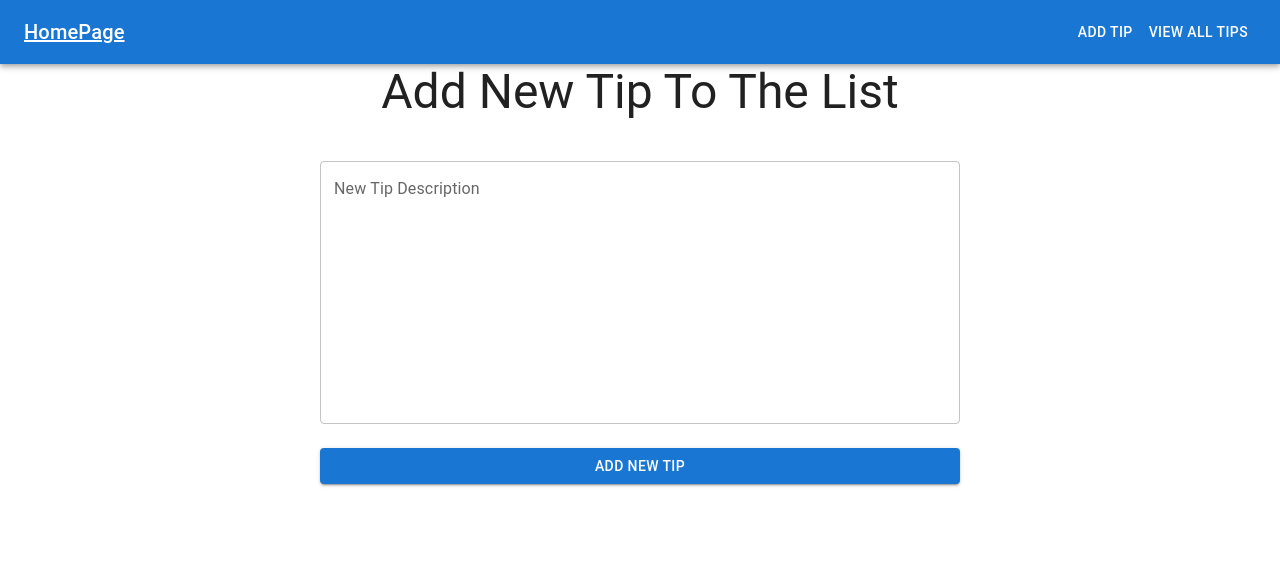
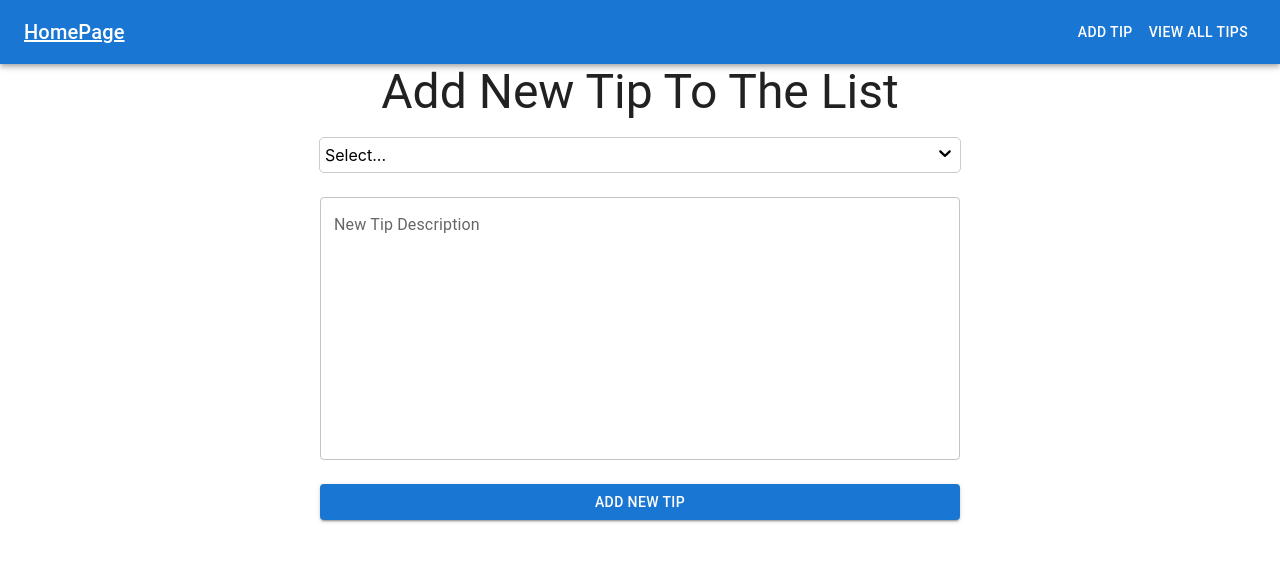
Before and after one commit to ijasilari/Tip-of-the-day-app, a React (Create React App) app in the folder client/: page /addtip in a window 1280 px wide. Shown: the top 562 px of the page. Built offline with nearby package versions, Linux system fonts and the light colour scheme.

Commit message:
added dropdown fucntionality

```diff
--- a/client/src/AddTip.js
+++ b/client/src/AddTip.js
@@ -5,8 +5,23 @@ import Typography from "@mui/material/Typography";
 import Button from "@mui/material/Button";
 import { useFormik } from "formik";
 import axios from "axios";
+import Dropdown from "./Dropdown";
+import { useState } from "react";
 
 function AddTip() {
+  const [catId, setCategoryId] = useState();
+
+  const categoryOptions = [
+    {value: 1, label: "CSS"},
+    {value: 2, label: "Java"},
+    {value: 3, label: "JavaScript"},
+    {value: 4, label: "HTTP"},
+    {value: 5, label: "Python"},
+    {value: 6, label: "CPP"},
+    {value: 7, label: "Dart"},
+    {value: 8, label: "Flutter"},
+    {value: 9, label: "Rust"}
+  ]
 
     const AddNewTip = async () => {
       const newTip = { description: formikTip.values.description };
@@ -55,6 +70,12 @@ function AddTip() {
       >
         Add New Tip To The List
       </Typography>
+      <Dropdown
+          isSearchable
+          placeHolder="Select..."
+          options={categoryOptions}
+          onChange={(categoryId) => setCategoryId(categoryId.label)}
+        />
       <Box
         component="form"
         onSubmit={formikTip.handleSubmit}
@@ -93,6 +114,7 @@ function AddTip() {
         >
           Add New Tip
         </Button>
+        {console.log(catId)}
       </Box>
     </>
   );
--- /dev/null
+++ b/client/src/Dropdown.css
@@ -0,0 +1,76 @@
+.dropdown-container {
+    text-align: left;
+    border: 1px solid #ccc;
+    position: relative;
+    border-radius: 5px;
+    width: 50%;
+    display: block;
+    margin-left: auto;
+    margin-right: auto;
+  }
+
+  .dropdown-input {
+    padding: 5px;
+    display: flex;
+    align-items: center;
+    justify-content: space-between;
+    user-select: none;
+  }
+
+  .dropdown-menu {
+    position: absolute;
+    transform: translateY(4px);
+    width: 100%;
+    border: 1px solid #ccc;
+    border-radius: 5px;
+    overflow: auto;
+    max-height: 150px;
+    background-color: #fff;
+    z-index: 99;
+  }
+
+  .dropdown-item {
+    padding: 5px;
+    cursor: pointer;
+  }
+
+  .dropdown-item:hover {
+    background-color: #9fc3f870;
+  }
+
+  .dropdown-item.selected {
+    background-color: #0d6efd;
+    color: #fff;
+  }
+
+  .dropdown-tags {
+    display: flex;
+    flex-wrap: wrap;
+    gap: 5px;
+  }
+
+  .dropdown-tag-item {
+    background-color: #ddd;
+    padding: 2px 4px;
+    border-radius: 2px;
+    display: flex;
+    align-items: center;
+  }
+
+  .dropdown-tag-close {
+    display: flex;
+    align-items: center;
+  }
+
+  .search-box {
+    padding: 5px;
+    background-color: #eee;
+  }
+
+  .search-box input {
+    width: 100%;
+    box-sizing: border-box;
+    padding: 5px;
+    border: 1px solid #ccc;
+    border-radius: 5px;
+  }
--- /dev/null
+++ b/client/src/Dropdown.js
@@ -0,0 +1,157 @@
+import React from "react";
+import { useEffect } from "react";
+import { useState } from "react";
+import { useRef } from "react";
+
+import './Dropdown.css'
+
+const Icon = () => {
+  return (
+    <svg height="20" width="20" viewBox="0 0 20 20">
+      <path d="M4.516 7.548c0.436-0.446 1.043-0.481 1.576 0l3.908 3.747 3.908-3.747c0.533-0.481 1.141-0.446 1.574 0 0.436 0.445 0.408 1.197 0 1.615-0.406 0.418-4.695 4.502-4.695 4.502-0.217 0.223-0.502 0.335-0.787 0.335s-0.57-0.112-0.789-0.335c0 0-4.287-4.084-4.695-4.502s-0.436-1.17 0-1.615z"></path>
+    </svg>
+  );
+};
+
+const CloseIcon = () => {
+    return (
+        <svg height="20" width="20" viewBox="0 0 20 20">
+            <path d="M14.348 14.849c-0.469 0.469-1.229 0.469-1.697 0l-2.651-3.030-2.651 3.029c-0.469 0.469-1.229 0.469-1.697 0-0.469-0.469-0.469-1.229 0-1.697l2.758-3.15-2.759-3.152c-0.469-0.469-0.469-1.228 0-1.697s1.228-0.469 1.697 0l2.652 3.031 2.651-3.031c0.469-0.469 1.228-0.469 1.697 0s0.469 1.229 0 1.697l-2.758 3.152 2.758 3.15c0.469 0.469 0.469 1.229 0 1.698z"></path>
+        </svg>
+    );
+};
+const Dropdown = ({ placeHolder, options, isMulti, isSearchable, onChange }) => {
+    const [showMenu, setShowMenu] = useState(false);
+    const [selectedValue, setSelectedValue] = useState(isMulti ? [] : null);
+    const [searchValue, setSearchValue] = useState("");
+    const searchRef = useRef();
+    const inputRef = useRef();
+    let selectedVal;
+
+    useEffect(() => {
+      setSearchValue("");
+      if (showMenu && searchRef.current) {
+        searchRef.current.focus();
+      }
+    }, [showMenu]);
+
+    useEffect(() => {
+      const handler = (e) => {
+        if (inputRef.current && !inputRef.current.contains(e.target)) {
+          setShowMenu(false);
+        }
+      };
+
+      window.addEventListener("click", handler);
+      return () => {
+        window.removeEventListener("click", handler);
+      };
+    });
+
+    const handleInputClick = (e) => {
+      setShowMenu(!showMenu);
+    }
+
+    const getDisplay = () => {
+      if (!selectedValue || selectedValue.length === 0) {
+          return placeHolder;
+      }
+      if (isMulti) {
+          return (
+              <div className="dropdown-tags">
+                  {selectedValue.map((option) => (
+                      <div key={option.value} className="dropdown-tag-item">
+                          {option.label}
+                          <span onClick={(e) => onTagRemove(e, option)} className="dropdown-tag-close"><CloseIcon /></span>
+                      </div>
+                  ))}
+              </div>
+          );
+      }
+      selectedVal = selectedValue.value;
+      return selectedValue.label;
+  };
+
+  const removeOption = (option) => {
+      return selectedValue.filter((o) => o.value !== option.value);
+  };
+
+  const onTagRemove = (e, option) => {
+      const newValue = removeOption(option);
+      setSelectedValue(newValue);
+      onChange(newValue);
+  };
+
+  const onItemClick = (option) => {
+    let newValue;
+    if (isMulti) {
+        if (selectedValue.findIndex((o) => o.value === option.value) >= 0) {
+             newValue = removeOption(option);
+        } else {
+            newValue = [...selectedValue, option];
+        }
+    } else {
+        newValue = option;
+    }
+    setSelectedValue(newValue);
+    onChange(newValue);
+  };
+
+    const isSelected = (option) => {
+      if (isMulti) {
+          return selectedValue.filter((o) => o.value === option.value).length > 0;
+      }
+      if (!selectedValue) {
+          return false;
+      }
+      return selectedValue.value === option.value;
+    }
+
+    const onSearch = (e) => {
+      setSearchValue(e.target.value);
+    };
+
+    const getOptions = () => {
+      if (!searchValue) {
+        return options;
+      }
+
+      return options.filter(
+        (option) =>
+          option.label.toLowerCase().indexOf(searchValue.toLowerCase()) >= 0
+      );
+    };
+
+    return (
+      <div className="dropdown-container">
+        <div ref={inputRef} onClick={handleInputClick} className="dropdown-input">
+          <div className="dropdown-selected-value">{getDisplay()}</div>
+          <div className="dropdown-tools">
+            <div className="dropdown-tool">
+              <Icon />
+            </div>
+          </div>
+        </div>
+        {showMenu && (
+          <div className="dropdown-menu">
+            {isSearchable && (
+              <div className="search-box">
+                <input onChange={onSearch} value={searchValue} ref={searchRef} />
+              </div>
+            )}
+            {getOptions().map((option) => (
+              <div
+                onClick={() => onItemClick(option)}
+                key={option.value}
+                className={`dropdown-item ${isSelected(option) && "selected"}`}
+              >
+                {option.label}
+              </div>
+            ))}
+          </div>
+        )}
+      </div>
+    );
+  };
+
+export default Dropdown;
```
Also changed, not shown: 1 other file (tests, documents, lock files or other folders).
